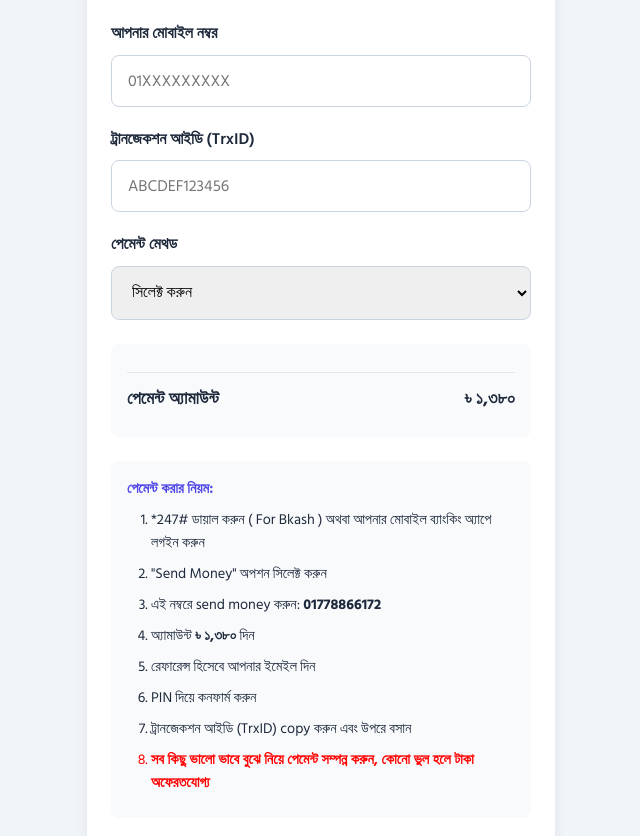
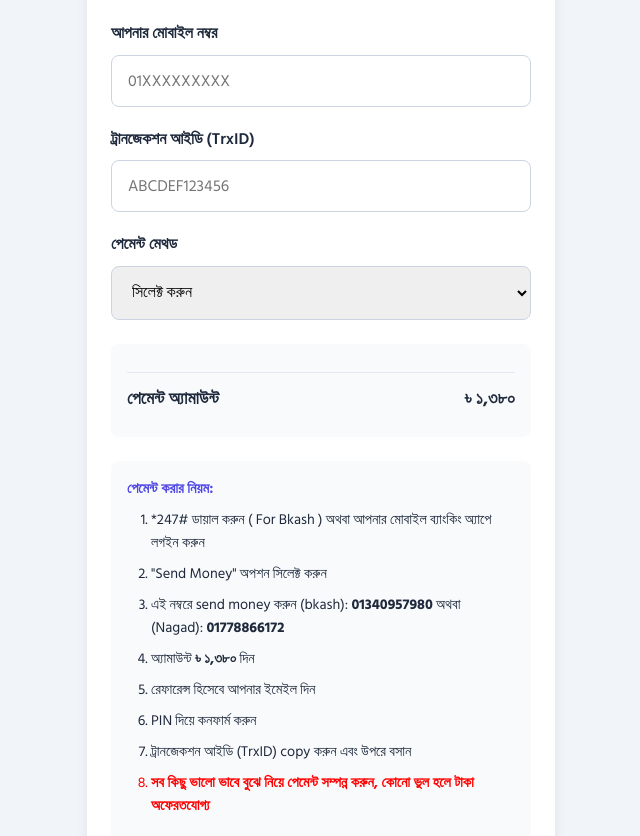
Before and after one commit to buypremiumapps/buypremiumapps.github.io, a plain HTML site: page payment/mobile-banking/index.html in a window 1280 px wide. Shown: the part 263-1099 px from the top of the page, without its empty margins (319-959 px from the left). Drawn offline with Linux system fonts and the light colour scheme.

Commit message:
Update index.html

```diff
--- a/payment/mobile-banking/index.html
+++ b/payment/mobile-banking/index.html
@@ -280,7 +280,7 @@
                     <ol>
                         <li>*247# ডায়াল করুন ( For Bkash ) অথবা আপনার মোবাইল ব্যাংকিং অ্যাপে লগইন করুন</li>
                         <li>"Send Money" অপশন সিলেক্ট করুন</li>
-                        <li>এই নম্বরে send money করুন: <strong>01778866172</strong></li>
+                        <li>এই নম্বরে send money করুন (bkash): <strong>01340957980</strong> অথবা (Nagad): <strong>01778866172</strong></li>
                         <li>অ্যামাউন্ট <strong>৳ ১,৩৮০</strong> দিন</li>
                         <li>রেফারেন্স হিসেবে আপনার ইমেইল দিন</li>
                         <li> PIN দিয়ে কনফার্ম করুন</li>
```
